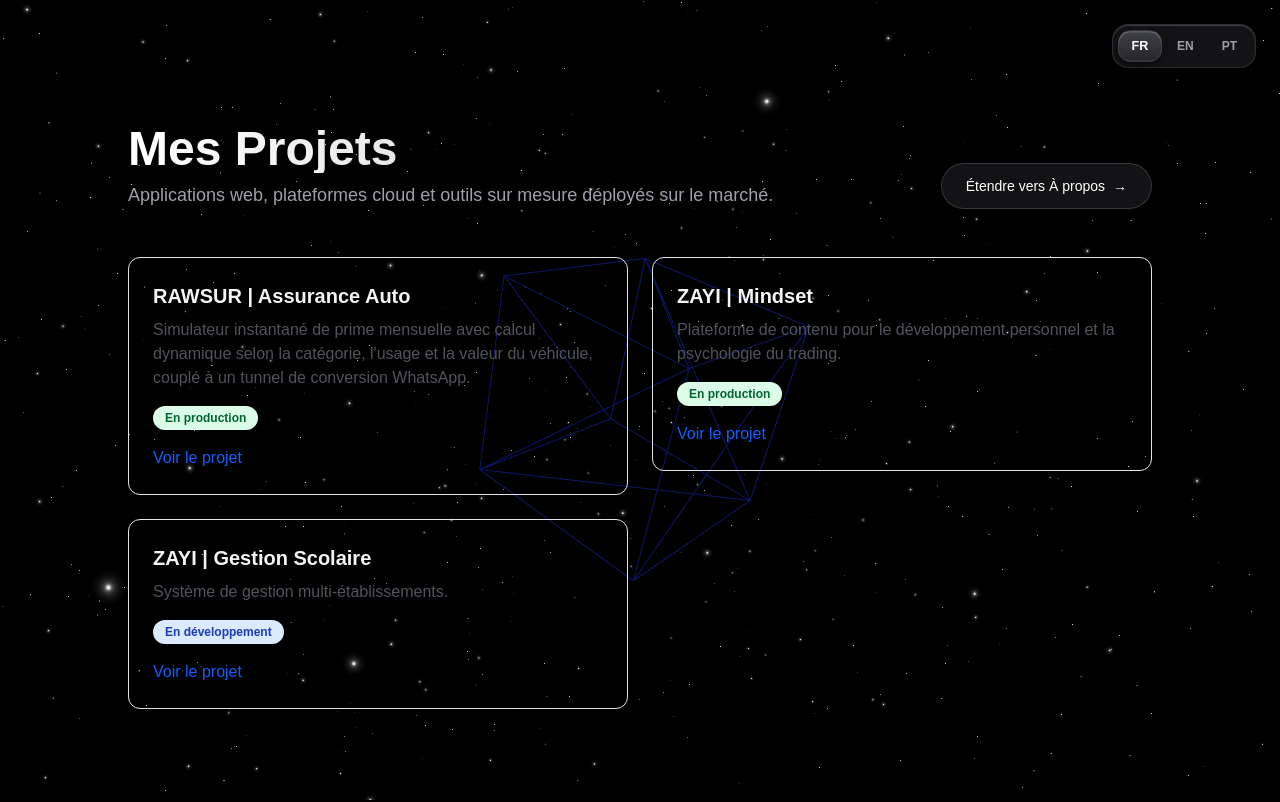
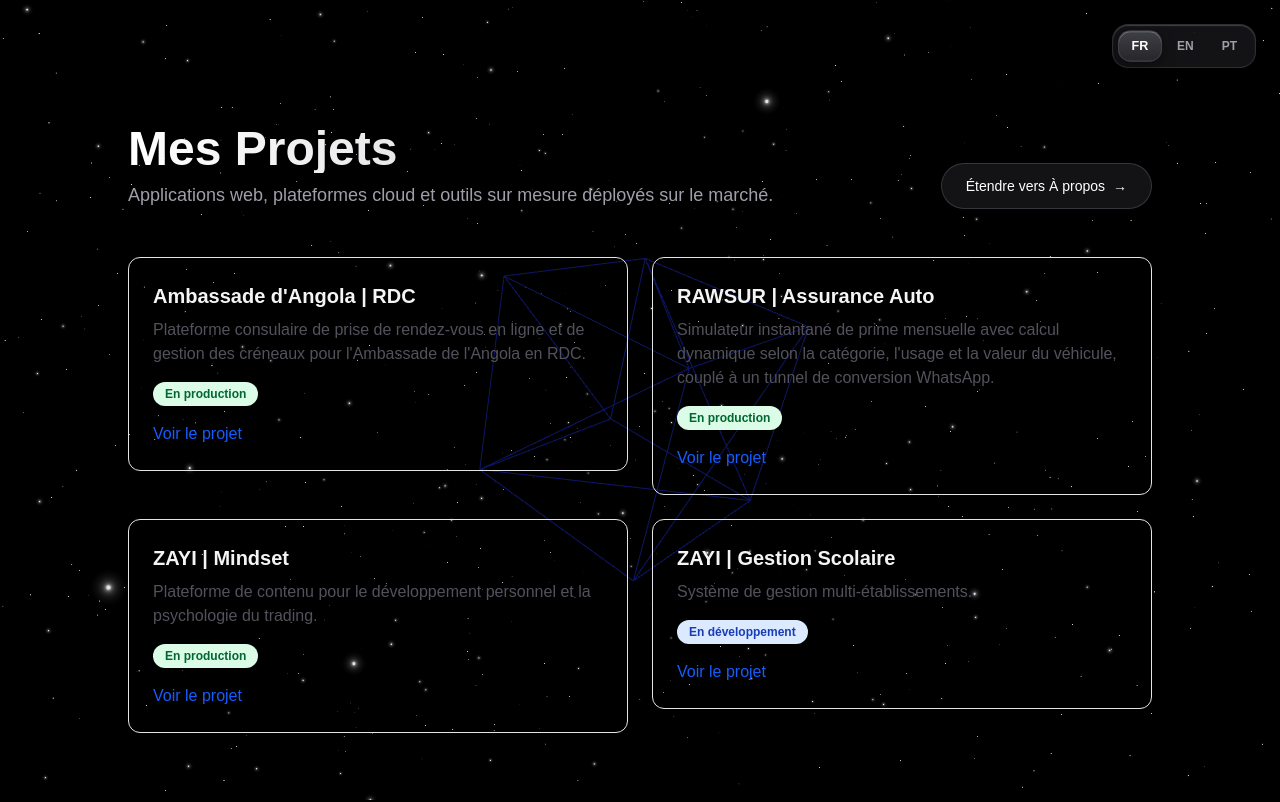
Before and after one commit to RobertoJos/roberto-wasso, a Next.js app: page /projects in a window 1280 px wide. Shown: the top 802 px of the page. Built offline with nearby package versions, Linux system fonts and the light colour scheme.

Commit message:
Mise à jour : ajout du projet Consulat d'Angola

```diff
--- a/app/projects/page.tsx
+++ b/app/projects/page.tsx
@@ -35,6 +35,7 @@
     p1Desc: "Simulateur instantané de prime mensuelle avec calcul dynamique selon la catégorie, l'usage et la valeur du véhicule, couplé à un tunnel de conversion WhatsApp.",
     p2Desc: "Plateforme de contenu pour le développement personnel et la psychologie du trading.",
     p3Desc: "Système de gestion multi-établissements.",
+    p4Desc: "Plateforme consulaire de prise de rendez-vous en ligne et de gestion des créneaux pour l'Ambassade de l'Angola en RDC.",
   },
   EN: {
     title: "My Projects",
@@ -45,6 +46,7 @@
     p1Desc: "Instant monthly premium simulator with dynamic calculation based on vehicle category, usage, and value, coupled with a WhatsApp conversion funnel.",
     p2Desc: "Content platform for personal development and trading psychology.",
     p3Desc: "Multi-institution management system.",
+    p4Desc: "Online consular appointment booking and slot management platform for the Embassy of Angola in the DRC.",
   },
   PT: {
     title: "Meus Projetos",
@@ -55,6 +57,7 @@
     p1Desc: "Simulador instantâneo de prêmio mensal com cálculo dinâmico baseado na categoria, uso e valor do veículo, acoplado a um funil de conversão do WhatsApp.",
     p2Desc: "Plataforma de conteúdo para desenvolvimento pessoal e psicologia de trading.",
     p3Desc: "Sistema de gestão multi-instituições.",
+    p4Desc: "Plataforma consular de agendamento online e gestão de vagas para a Embaixada de Angola na RDC.",
   },
 };
 
@@ -101,6 +104,15 @@
         >
           <motion.div variants={itemVariants}>
             <ProjectCard
+              title="Ambassade d'Angola | RDC"
+              description={t.p4Desc}
+              status={t.statusProduction}
+              link="https://luanda-kinshasa-consulat.vercel.app"
+            />
+          </motion.div>
+
+          <motion.div variants={itemVariants}>
+            <ProjectCard
               title="RAWSUR | Assurance Auto"
               description={t.p1Desc}
               status={t.statusProduction}
```
